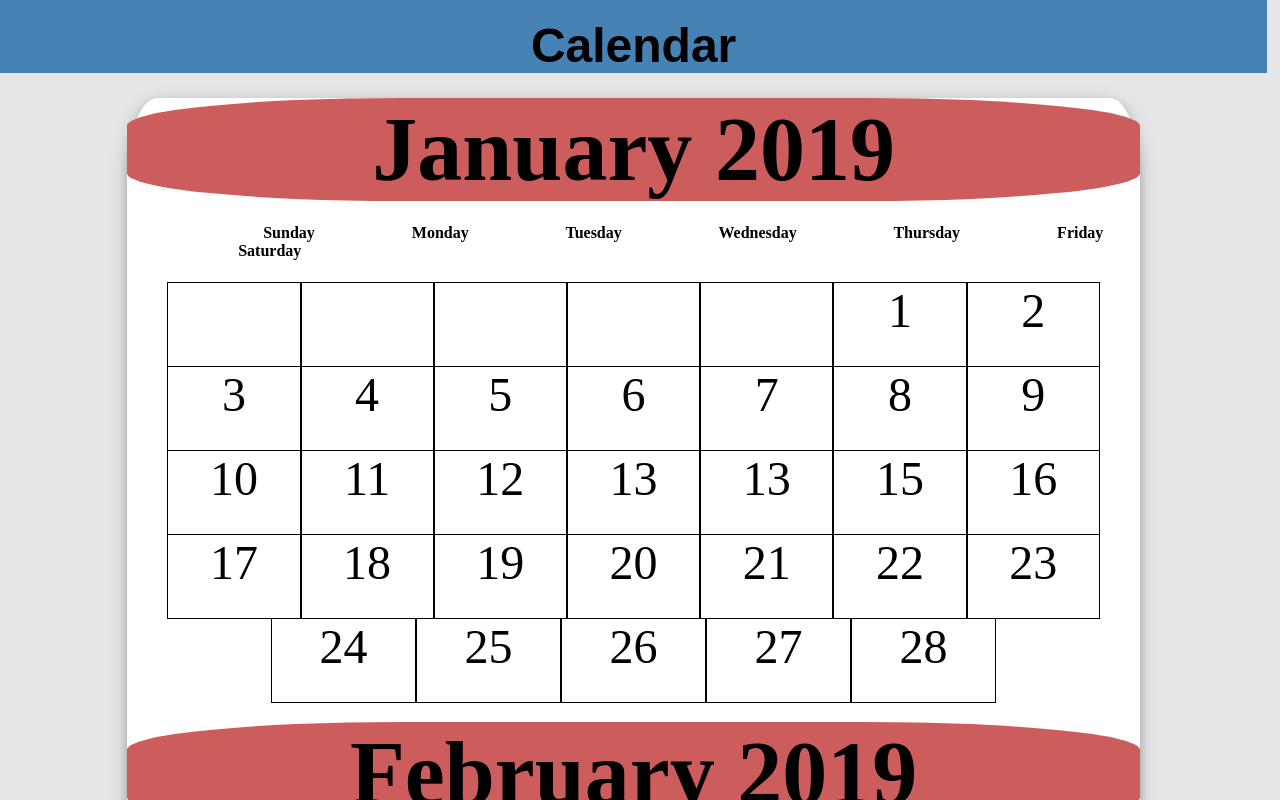
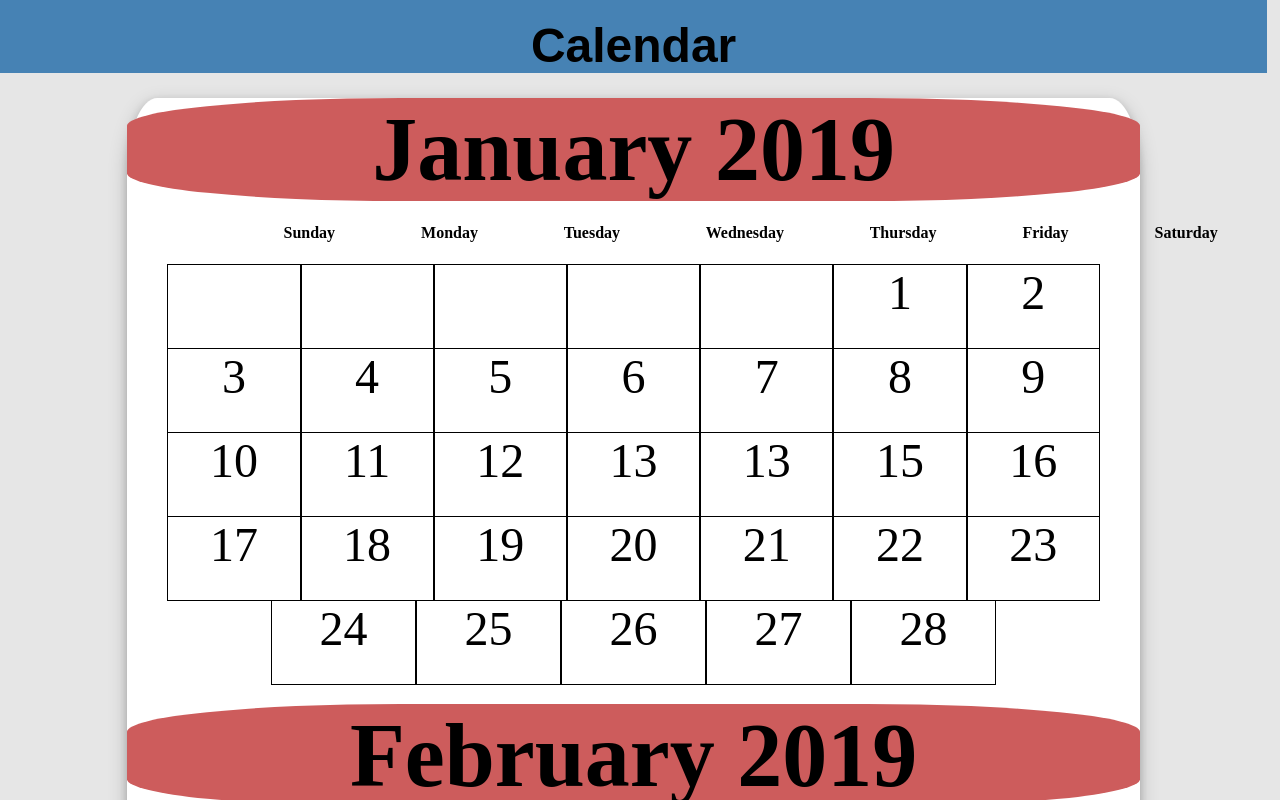
Before and after one commit to alejandrochang/Calendar, a React (Create React App) app: page / in a window 1280 px wide. Shown: the top 800 px of the page. Built offline with nearby package versions, Linux system fonts and the light colour scheme.

Commit message:
week add span css for weekdays adjusted

```diff
--- a/src/Components/Calendar/calendar.css
+++ b/src/Components/Calendar/calendar.css
@@ -8,16 +8,6 @@ body {
   position: relative;
   width: 99%;
   margin: 0;
-}
-
-span {
-  margin: 25px;
-  word-spacing: 93px;
-  width: 100%;
-  position: relative;
-  left: 11%;
-  font-family: cursive;
-  font-size: 16px;
 }
 
 h1 {
@@ -34,6 +24,16 @@ h2 {
   background-color: steelblue;
   margin: 0;
   padding-top: 18px;
+}
+
+span {
+  margin: 25px;
+  word-spacing: 82px;
+  width: 100%;
+  position: relative;
+  left: 13%;
+  font-family: cursive;
+  font-size: 16px;
 }
 
 .app {
```
